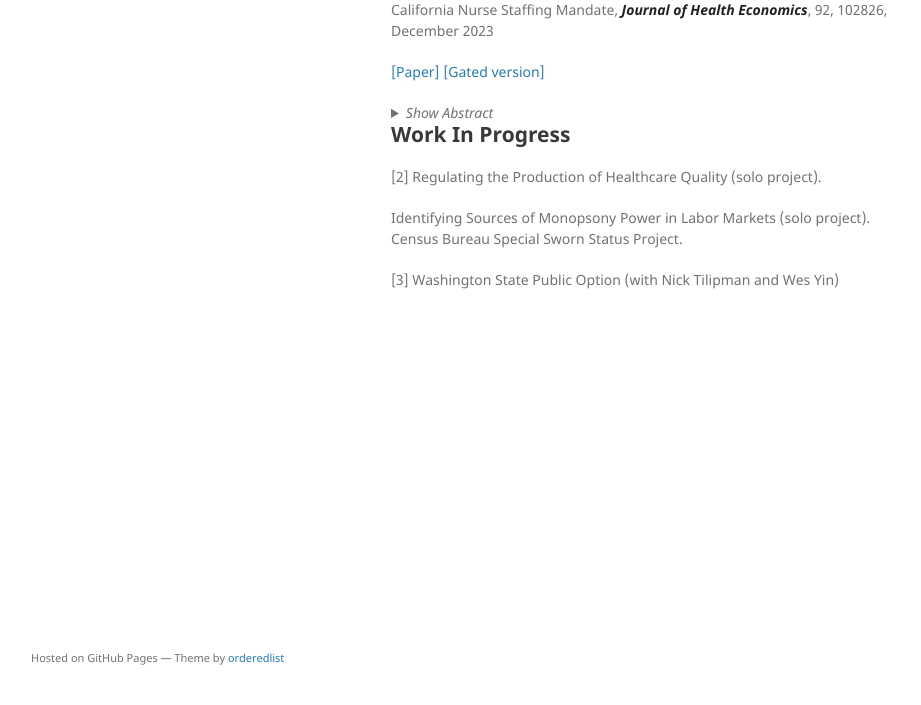
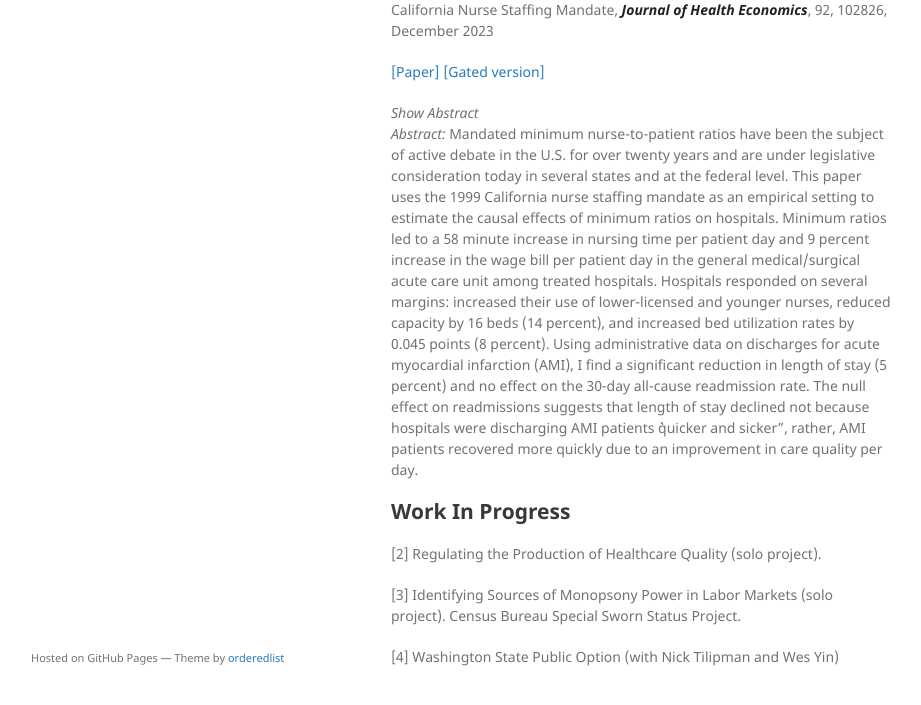
Before and after one commit to chandniraja/chandniraja.github.io, a Jekyll site: the page built from index.md, in a window 1280 px wide and 1087 px high. Shown: the part 350-1055 px from the top of the window, without its empty margins (179-1100 px from the left). Built offline with Jekyll 4.4.1, drawn with Linux system fonts in a browser that asks for light colours; the repository's description, which GitHub fills in, is left out.

Commit message:
Update index.md

```diff
--- a/index.md
+++ b/index.md
@@ -16,18 +16,16 @@ Email: chandni [dot] raja [at] gmail [dot] com.
 
  [[Paper]](/assets/pdf/how_do_hospitals_respond_raja_110623.pdf) [[Gated version]](https://www.sciencedirect.com/science/article/pii/S0167629623001030)
 
-<details>
 <summary><i>Show Abstract</i></summary> <i>Abstract:</i> Mandated minimum nurse-to-patient ratios have been the subject of active debate in the U.S. for over twenty years and are under legislative consideration today in several states and at the federal level. This paper uses the 1999 California nurse staffing mandate as an empirical setting to estimate the causal effects of minimum ratios on hospitals. Minimum ratios led to a 58 minute increase in nursing time per patient day and 9 percent increase in the wage bill per patient day in the general medical/surgical acute care unit among treated hospitals. Hospitals responded on several margins: increased their use of lower-licensed and younger nurses, reduced capacity by 16 beds (14 percent), and increased bed utilization rates by 0.045 points (8 percent). Using administrative data on discharges for acute myocardial infarction (AMI), I find a significant reduction in length of stay (5 percent) and no effect on the 30-day all-cause readmission rate. The null effect on readmissions suggests that length of stay declined not because hospitals were discharging AMI patients ``quicker and sicker", rather, AMI patients recovered more quickly due to an improvement in care quality per day.
-</details>
 
 
 ## Work In Progress
 
 [2] Regulating the Production of Healthcare Quality (solo project).
 
-Identifying Sources of Monopsony Power in Labor Markets (solo project). Census Bureau Special Sworn Status Project.
+[3] Identifying Sources of Monopsony Power in Labor Markets (solo project). Census Bureau Special Sworn Status Project.
 
-[3] Washington State Public Option (with Nick Tilipman and Wes Yin)
+[4] Washington State Public Option (with Nick Tilipman and Wes Yin)
 
 
 <!--
```
